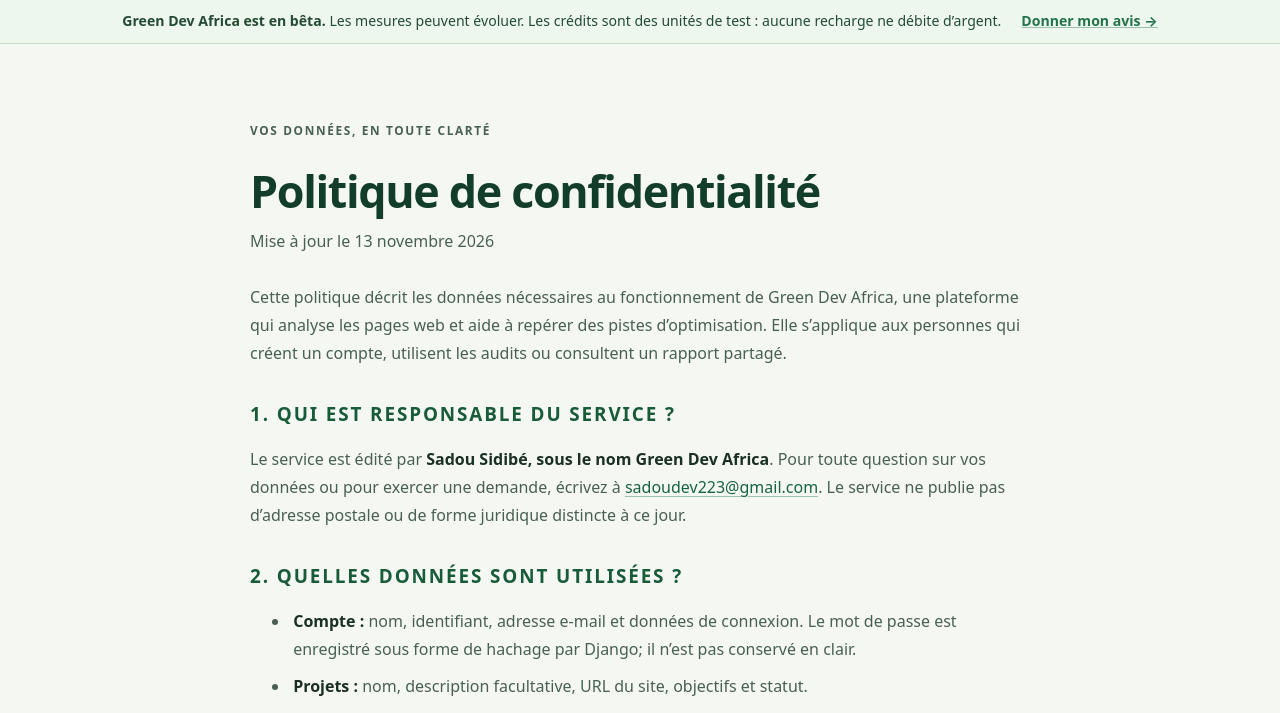
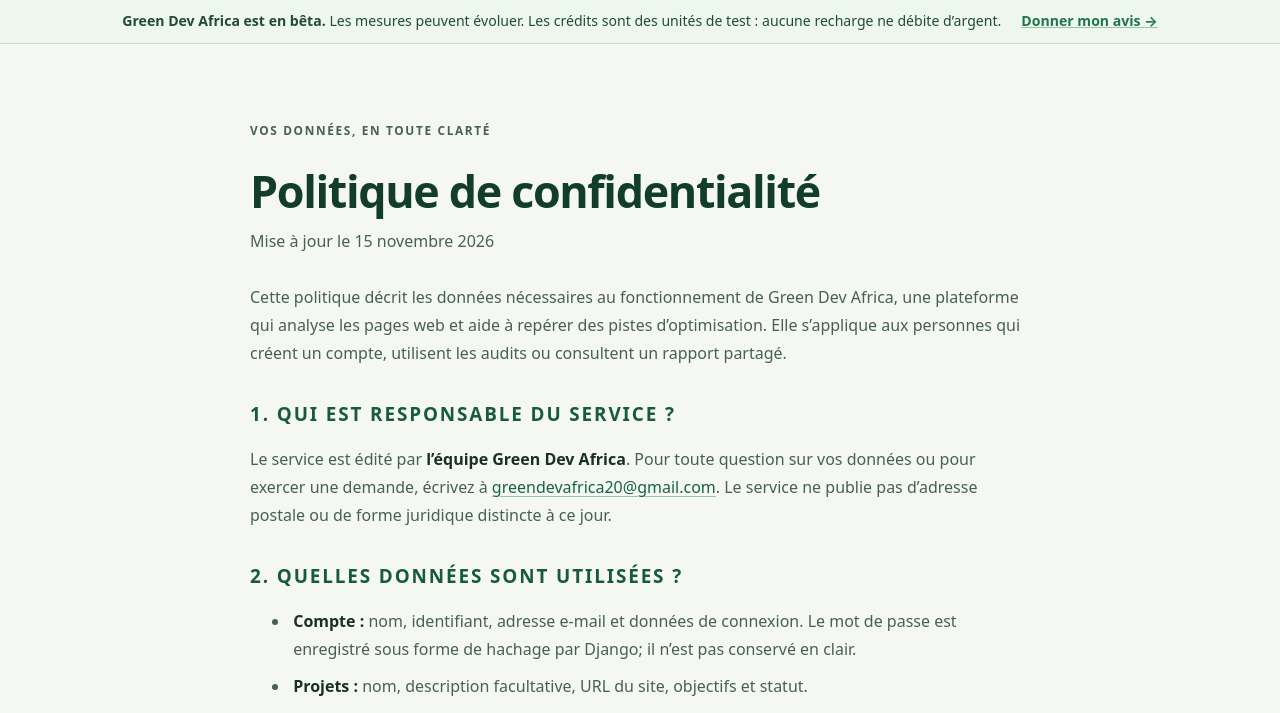
Before and after one commit to Aicha-Dembele/green-dev-africa, a Django app: page /confidentialite/ in a window 1280 px wide. Shown: the part 68-781 px from the top of the page. Run offline with Django 5.2, Linux system fonts and the light colour scheme.

Commit message:
Remplacer le nom et l'e-mail personnels par ceux de l'équipe Green Dev Africa
Politique de confidentialité, pied de page et lien « Donner mon avis » :
l'éditeur devient « l'équipe Green Dev Africa » et le contact
greendevafrica20@gmail.com.

Co-Authored-By: Claude Opus 5.5 <noreply@anthropic.com>

```diff
--- a/projets/tests.py
+++ b/projets/tests.py
@@ -103,8 +103,8 @@ class AccesSansCompteTest(BaseProjetTest):
 
         self.assertEqual(reponse.status_code, 200)
         self.assertContains(reponse, "Qui est responsable du service ?")
-        self.assertContains(reponse, "Sadou Sidibé")
-        self.assertContains(reponse, "mailto:sadoudev223@gmail.com")
+        self.assertContains(reponse, "l’équipe Green Dev Africa")
+        self.assertContains(reponse, "mailto:greendevafrica20@gmail.com")
         self.assertNotContains(reponse, "adresse de contact à renseigner")
         self.assertContains(
             reponse, reverse("politique_confidentialite"), count=1
--- a/templates/base.html
+++ b/templates/base.html
@@ -71,7 +71,7 @@
 
 <aside class="bandeau-beta" aria-label="Information sur la version bêta">
   <p><strong>Green Dev Africa est en bêta.</strong> Les mesures peuvent évoluer. Les crédits sont des unités de test : aucune recharge ne débite d’argent.</p>
-  <a href="mailto:sadoudev223@gmail.com?subject=Retour%20sur%20Green%20Dev%20Africa%20(b%C3%AAta)">Donner mon avis <span aria-hidden="true">→</span></a>
+  <a href="mailto:greendevafrica20@gmail.com?subject=Retour%20sur%20Green%20Dev%20Africa%20(b%C3%AAta)">Donner mon avis <span aria-hidden="true">→</span></a>
 </aside>
 
 <main id="contenu-principal" tabindex="-1">
@@ -89,7 +89,7 @@
 <footer class="pied-page">
   <a href="{% url 'politique_confidentialite' %}">Confidentialité</a>
   <span aria-hidden="true">·</span>
-  <a href="mailto:sadoudev223@gmail.com">Nous contacter</a>
+  <a href="mailto:greendevafrica20@gmail.com">Nous contacter</a>
 </footer>
 
 <dialog class="confirmation-modale" data-confirm-dialog aria-labelledby="confirmation-titre" aria-describedby="confirmation-message">
--- a/templates/projets/politique_confidentialite.html
+++ b/templates/projets/politique_confidentialite.html
@@ -8,11 +8,11 @@
 <article class="politique-contenu">
   <p class="surtitre">VOS DONNÉES, EN TOUTE CLARTÉ</p>
   <h1>Politique de confidentialité</h1>
-  <p class="chapeau">Mise à jour le 13 novembre 2026</p>
+  <p class="chapeau">Mise à jour le 15 novembre 2026</p>
   <p>Cette politique décrit les données nécessaires au fonctionnement de Green Dev Africa, une plateforme qui analyse les pages web et aide à repérer des pistes d’optimisation. Elle s’applique aux personnes qui créent un compte, utilisent les audits ou consultent un rapport partagé.</p>
 
   <h2>1. Qui est responsable du service ?</h2>
-  <p>Le service est édité par <strong>Sadou Sidibé, sous le nom Green Dev Africa</strong>. Pour toute question sur vos données ou pour exercer une demande, écrivez à <a href="mailto:sadoudev223@gmail.com">sadoudev223@gmail.com</a>. Le service ne publie pas d’adresse postale ou de forme juridique distincte à ce jour.</p>
+  <p>Le service est édité par <strong>l’équipe Green Dev Africa</strong>. Pour toute question sur vos données ou pour exercer une demande, écrivez à <a href="mailto:greendevafrica20@gmail.com">greendevafrica20@gmail.com</a>. Le service ne publie pas d’adresse postale ou de forme juridique distincte à ce jour.</p>
 
   <h2>2. Quelles données sont utilisées ?</h2>
   <ul>
@@ -40,13 +40,13 @@
   <p>Le service web est hébergé chez <a href="https://systalink.com/fr/mentions-legales" rel="noopener noreferrer">Systalink</a>. La base de données PostgreSQL est fournie par Supabase et son projet est configuré dans la région Europe de l’Ouest (Paris). Les prestataires techniques peuvent traiter les données pour faire fonctionner, protéger ou maintenir le service. La région choisie indique l’emplacement principal de stockage; elle ne garantit pas que toutes les opérations de support, de compte ou de sécurité restent dans cette région. Consultez les informations de <a href="https://supabase.com/docs/guides/platform/regions" rel="noopener noreferrer">Supabase sur les régions</a> et sa <a href="https://supabase.com/legal/privacy-resources/data-residency-and-transfers-faq" rel="noopener noreferrer">FAQ sur la résidence et les transferts de données</a>.</p>
 
   <h2>8. Durée de conservation et suppression</h2>
-  <p>Les données de compte, projets, audits, rapports, crédits et notifications restent dans la base tant que le compte est actif; l’application ne configure pas de suppression automatique selon une durée fixe. Il n’existe pas encore de bouton de suppression du compte. Pour demander la suppression de votre compte et des données associées, écrivez à <a href="mailto:sadoudev223@gmail.com">sadoudev223@gmail.com</a>. Nous vous répondrons et traiterons la demande après vérification raisonnable de votre identité. Les sauvegardes et journaux des prestataires peuvent suivre leurs propres durées de conservation, qui ne sont pas pilotées depuis l’application.</p>
+  <p>Les données de compte, projets, audits, rapports, crédits et notifications restent dans la base tant que le compte est actif; l’application ne configure pas de suppression automatique selon une durée fixe. Il n’existe pas encore de bouton de suppression du compte. Pour demander la suppression de votre compte et des données associées, écrivez à <a href="mailto:greendevafrica20@gmail.com">greendevafrica20@gmail.com</a>. Nous vous répondrons et traiterons la demande après vérification raisonnable de votre identité. Les sauvegardes et journaux des prestataires peuvent suivre leurs propres durées de conservation, qui ne sont pas pilotées depuis l’application.</p>
 
   <h2>9. Sécurité</h2>
   <p>L’application utilise l’authentification Django, le hachage des mots de passe, la protection CSRF des formulaires et des contrôles d’accès aux projets. Aucun service en ligne ne peut garantir une sécurité absolue. Ne saisissez que les informations nécessaires à votre audit et protégez l’accès à votre compte.</p>
 
   <h2>10. Vos demandes et vos droits</h2>
-  <p>Selon la législation qui s’applique à votre situation, vous pouvez notamment demander l’accès à vos données, leur correction ou leur suppression, ou vous opposer à certains traitements. Écrivez à <a href="mailto:sadoudev223@gmail.com">sadoudev223@gmail.com</a> en précisant votre demande et l’adresse e-mail du compte. Nous pouvons demander des éléments limités pour vérifier que la demande vient bien de la personne concernée. Si vous estimez que votre demande n’a pas été traitée correctement, vous pouvez contacter l’autorité de protection des données compétente dans votre pays.</p>
+  <p>Selon la législation qui s’applique à votre situation, vous pouvez notamment demander l’accès à vos données, leur correction ou leur suppression, ou vous opposer à certains traitements. Écrivez à <a href="mailto:greendevafrica20@gmail.com">greendevafrica20@gmail.com</a> en précisant votre demande et l’adresse e-mail du compte. Nous pouvons demander des éléments limités pour vérifier que la demande vient bien de la personne concernée. Si vous estimez que votre demande n’a pas été traitée correctement, vous pouvez contacter l’autorité de protection des données compétente dans votre pays.</p>
 
   <h2>11. Évolutions de cette politique</h2>
   <p>Cette page sera mise à jour si les traitements, les prestataires ou les fonctionnalités changent. La date en haut indique la dernière révision. Les nouvelles versions s’appliquent à compter de leur publication.</p>
```
